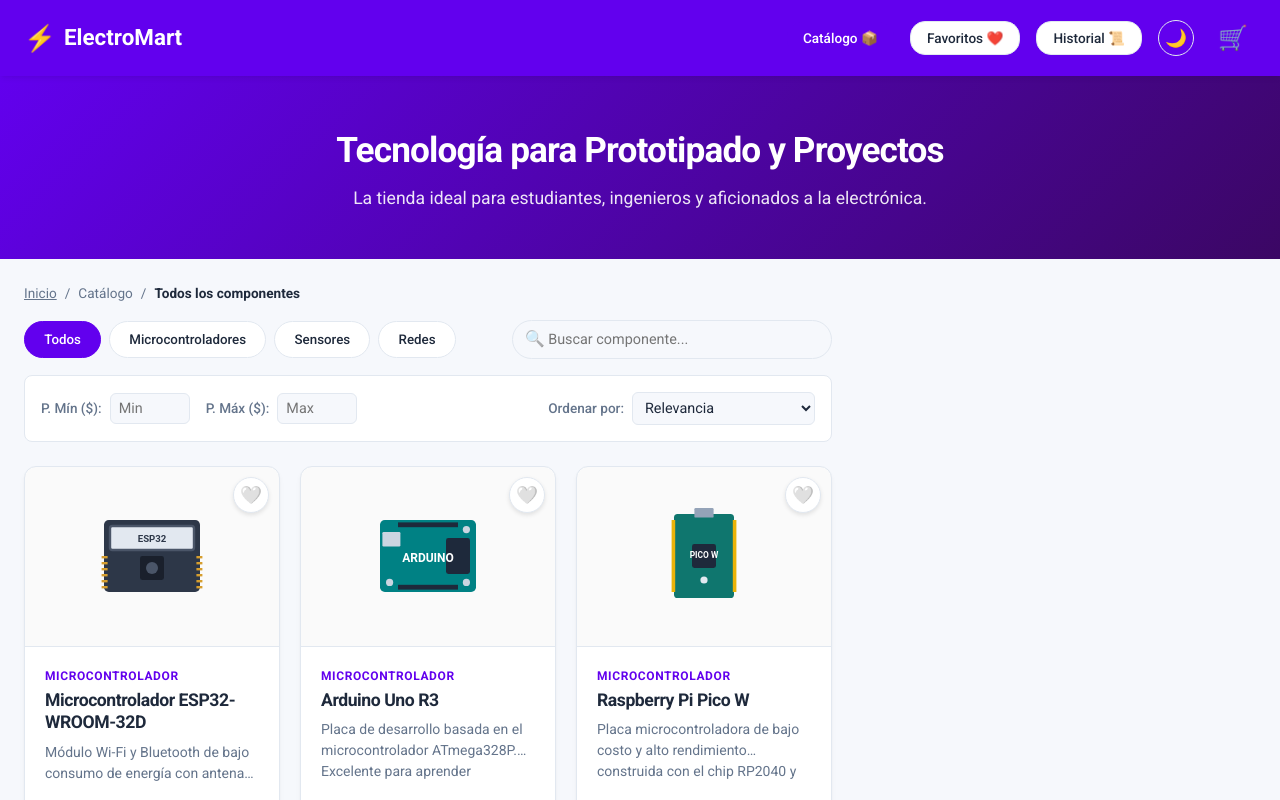
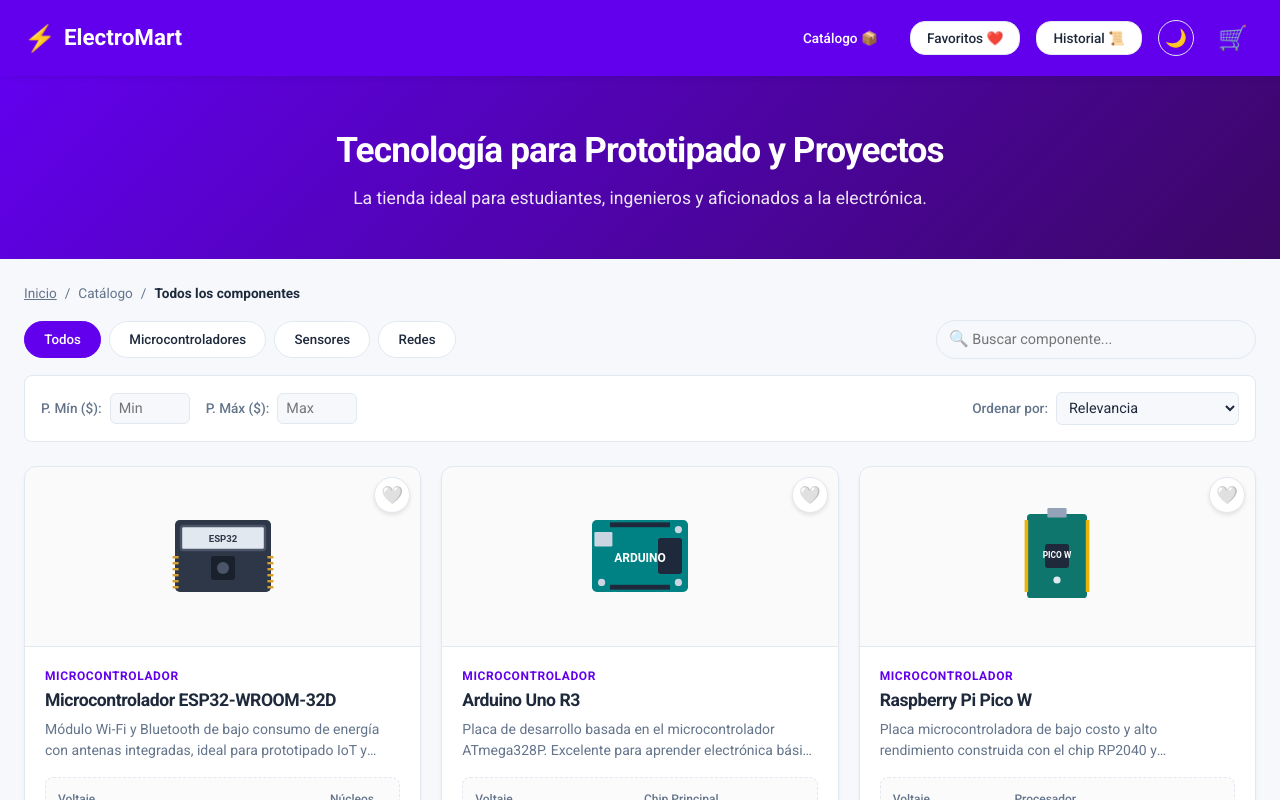
Before and after one commit to aadrian56/Tienda-de-tecnologia, a Next.js app: page / in a window 1280 px wide. Shown: the top 800 px of the page. Built offline with nearby package versions, Linux system fonts and the light colour scheme.

Commit message:
Fix catalog width to fill entire screen

```diff
--- a/src/app/globals.css
+++ b/src/app/globals.css
@@ -221,15 +221,15 @@
   }
 }
 
-/* Main Content Grid */
+/* Main Content Layout */
 .main-content {
   flex: 1;
   max-width: 100%; /* Fully fluid for ANY screen size */
   margin: 0 auto;
   padding: 1rem;
   width: 100%;
-  display: grid;
-  grid-template-columns: 1fr; /* Single column on mobile and tablet */
+  display: flex;
+  flex-direction: column;
   gap: 1.5rem;
 }
 
@@ -239,12 +239,7 @@
   }
 }
 
-@media (min-width: 1024px) {
-  .main-content {
-    grid-template-columns: 1fr; /* Full width layout since cart is now a modal */
-    align-items: start;
-  }
-}
+/* No longer needed: Desktop grid split */
 
 /* Filter Section */
 .filter-bar {
```
